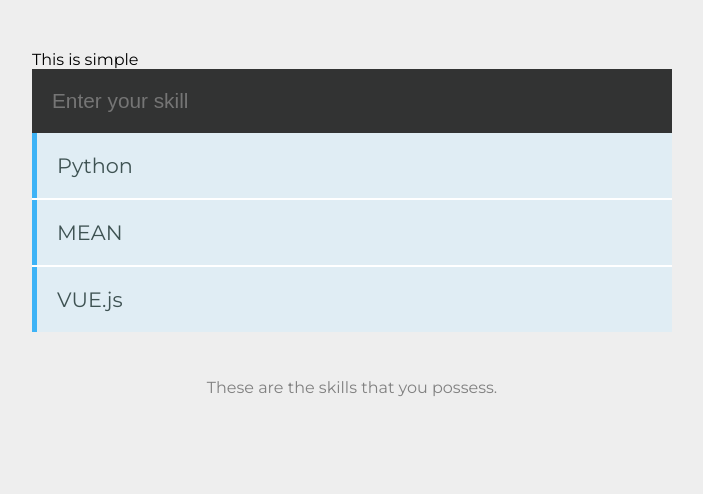
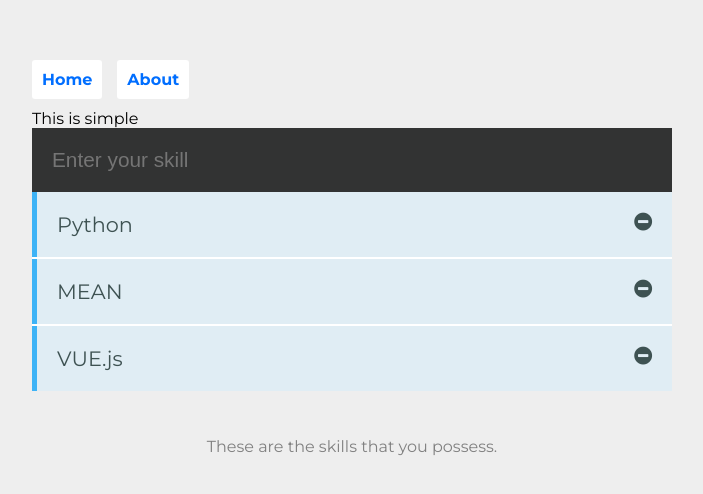
Before and after one commit to veplechuc/vue-project, a Vue app in the folder vue-proj/: page / in a window 1280 px wide. Shown: the top 494 px of the page, without its empty margins (288-991 px from the left). Built offline with nearby package versions, Linux system fonts and the light colour scheme; a small style sheet from the web is missing.

Commit message:
adding routing and finishgit add .

```diff
--- a/vue-proj/package.json
+++ b/vue-proj/package.json
@@ -9,7 +9,8 @@
   },
   "dependencies": {
     "vee-validate": "^2.2.0",
-    "vue": "^2.6.6"
+    "vue": "^2.6.6",
+    "vue-router": "^3.0.2"
   },
   "devDependencies": {
     "@vue/cli-plugin-babel": "^3.5.0",
--- a/vue-proj/src/App.vue
+++ b/vue-proj/src/App.vue
@@ -1,23 +1,28 @@
 <template>
   <div id="app">
+    <nav>
+      <router-link to="/">Home</router-link>
+      <router-link to="/about">About</router-link>
+    </nav>
+    <router-view></router-view>
 
-    <First />
+
   </div>
 </template>
 
 <script>
-import First from './components/First.vue'
+import First from "./components/First.vue";
 
 export default {
-  name: 'app',
+  name: "app",
   components: {
     First
   }
-}
+};
 </script>
 
 <style>
-@import url('https://fonts.googleapis.com/css?family=Montserrat:400,700');
+@import url("https://fonts.googleapis.com/css?family=Montserrat:400,700");
 body {
   background-color: #EEEEEE;
   font-family: 'Montserrat', sans-serif;
@@ -33,5 +38,16 @@ body, html {
 #app {
     width: 50%;
 }
-
+nav {
+  padding: 20px 20px 20px 0;
+}
+nav a {
+  padding: 10px;
+  text-decoration: none;
+  background: #fff;
+  border-radius: 3px;
+  color: rgb(0, 110, 255);
+  font-weight: bold;
+  margin-right: 15px;
+}
 </style>
--- /dev/null
+++ b/vue-proj/src/components/About.vue
@@ -0,0 +1,17 @@
+<template>
+  <div class="about">
+    <h1>Hello {{ their_name }}, this is an about page</h1>
+    <p>Lorem ipsum dolor sit amet, consectetur adipiscing elit, sed do eiusmod tempor incididunt ut labore et dolore magna ali...</p>
+  </div>
+</template>
+
+<script>
+export default {
+  name: 'about',
+  data() {
+    return {
+      their_name: this.$route.params.name
+    }
+  }
+}
+</script>
--- a/vue-proj/src/components/First.vue
+++ b/vue-proj/src/components/First.vue
@@ -19,14 +19,18 @@
         <!-- using library animations -->
         <transition name="alert-in" enter-active-class="animated flipInx" leave-active-class="animated flipOutX">
           <!-- transition works with v-if v-show and components root -->
-          <p class="alert" v-if="errors.has('skill')">{{ errors.first('skill')}}</p>
+          <p class="alert" v-if="errors.has('skill')">{{ errors.first('skill')}}
+          </p>
         </transition>
 
       </form>
 
       <ul>
+         <!-- using library animations -->
          <transition-group name="alert-in" enter-active-class="animated bounceInUp" leave-active-class="animated bounceOutDown">
-          <li v-for="(data, index) in skills" :key="index">{{data.skill}}</li>
+          <li v-for="(data, index) in skills" :key="index">{{data.skill}}
+            <i class="fa fa-minus-circle" v-on:click="remove(index)"></i>
+          </li>
          </transition-group>
       </ul>
     </div>
@@ -66,6 +70,9 @@ export default {
           console.log("Not Valid");
         }
       });
+    },
+      remove(id) {
+      this.skills.splice(id,1);
     }
   }
 };
--- a/vue-proj/src/main.js
+++ b/vue-proj/src/main.js
@@ -1,10 +1,12 @@
 import Vue from 'vue'
 import App from './App.vue'
 import VeeValidate from 'vee-validate';
+import router from './router'
 
 Vue.use(VeeValidate);
 Vue.config.productionTip = false
 
 new Vue({
+  router,
   render: h => h(App),
 }).$mount('#app')
--- /dev/null
+++ b/vue-proj/src/router.js
@@ -0,0 +1,21 @@
+import Vue from 'vue'
+import Router from 'vue-router'
+import First from './components/First.vue'
+import About from './components/About.vue'
+
+Vue.use(Router)
+
+export default new Router({
+  routes: [
+    {
+      path: '/',
+      name: 'first',
+      component: First
+    },
+    {
+      path: '/about/:name',
+      name: 'about',
+      component: About
+    }
+  ]
+})
```
Also changed, not shown: 1 other file (tests, documents, lock files or other folders).
